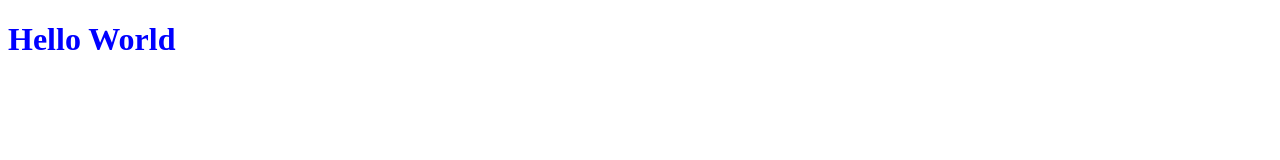
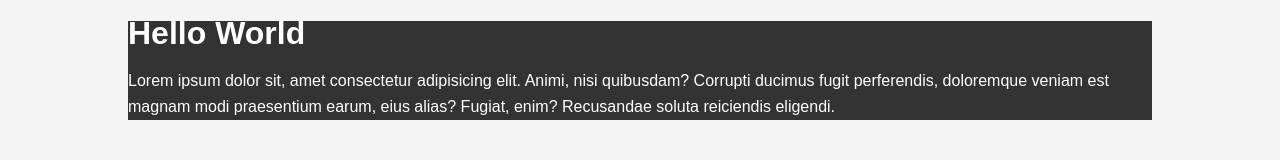
Before and after one commit to jacobfairhall/Simplified, a plain HTML site: page Crash Course (CSS)/CSS Cheatsheet/index.html in a window 1280 px wide. Drawn offline with Linux system fonts and the light colour scheme.

Commit message:
edit changes

```diff
--- /dev/null
+++ b/Crash Course (CSS)/CSS Cheatsheet/CSS/style.css
@@ -0,0 +1,24 @@
+body{
+    background-color: #f4f4f4;
+    color: #555555;
+
+    font-family: Arial, Helvetica, sans-serif;
+
+    font-size: 16px;
+    font: weight normal;
+    /* same as above */
+    font: normal 16px Arial, Helvetica, sans-serif;
+
+    line-height: 1.6em;
+    margin:0;
+}
+
+.container{
+    width:80%;
+    margin: auto;
+}
+
+.box-1{
+    background-color: #333;
+    color: #fff;
+}
--- a/Crash Course (CSS)/CSS Cheatsheet/index.html
+++ b/Crash Course (CSS)/CSS Cheatsheet/index.html
@@ -5,13 +5,15 @@
     <meta http-equiv="X-UA-Compatible" content="IE=edge">
     <meta name="viewport" content="width=device-width, initial-scale=1.0">
     <title>CSS Cheat Sheet</title>
-    <style type = "text/css">
-    h1{
-        color:blue;
-    }
+    <link rel="stylesheet" type="text/css" href="css/style.css">
     </style>
 </head>
 <body>
+    <div class="container">
+    <div class="box-1">
     <h1>Hello World</h1>
+    <p>Lorem ipsum dolor sit, amet consectetur adipisicing elit. Animi, nisi quibusdam? Corrupti ducimus fugit perferendis, doloremque veniam est magnam modi praesentium earum, eius alias? Fugiat, enim? Recusandae soluta reiciendis eligendi.</p>
+    </div>
+    </div>
 </body>
 </html>
```
